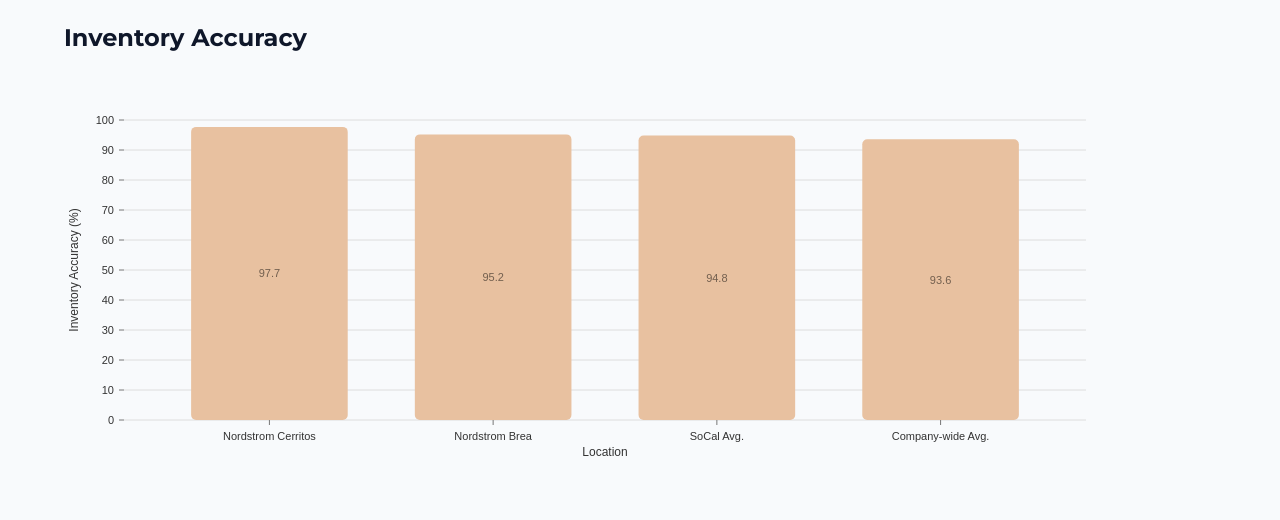
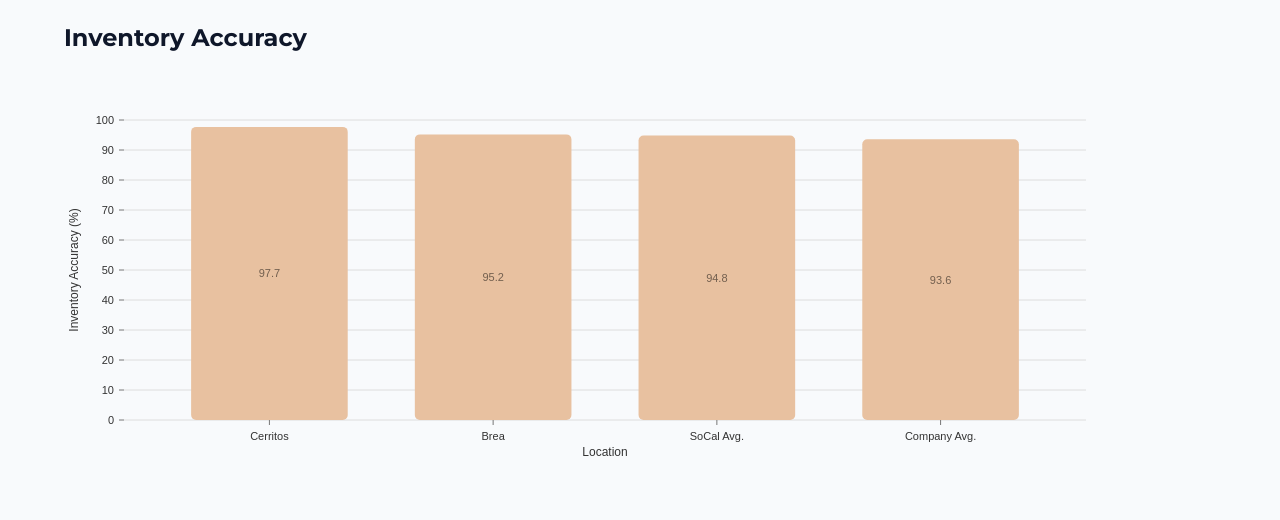
Before and after one commit to palmaisaias/Luis-Pacheco-Portfolio, a React (Vite) app: page /projects in a window 1280 px wide. Shown: the part 226-746 px from the top of the page. Built offline with nearby package versions, Linux system fonts and the light colour scheme.

Commit message:
legend fix

```diff
--- a/src/pages/Projects.tsx
+++ b/src/pages/Projects.tsx
@@ -1,6 +1,6 @@
 // src/pages/Projects.tsx
 
-import React from 'react'
+import React, { useState, useEffect } from 'react'
 import ProjectCard from '../components/ProjectCard'
 import AnimatedSection from '../components/AnimatedSection'
 import { ResponsiveCirclePacking } from '@nivo/circle-packing'
@@ -127,13 +127,24 @@
 }
 
 const InventoryAccuracyChart = () => {
+  const [isMobile, setIsMobile] = useState(false)
+
+  useEffect(() => {
+    const handleResize = () => {
+      setIsMobile(window.innerWidth < 640) // using 640px as mobile breakpoint
+    }
+    handleResize()
+    window.addEventListener('resize', handleResize)
+    return () => window.removeEventListener('resize', handleResize)
+  }, [])
+
   const data = [
     {
-      location: 'Nordstrom Cerritos',
+      location: 'Cerritos',
       Accuracy: 97.7,
     },
     {
-      location: 'Nordstrom Brea',
+      location: 'Brea',
       Accuracy: 95.2,
     },
     {
@@ -141,25 +152,33 @@
       Accuracy: 94.8,
     },
     {
-      location: 'Company-wide Avg.',
+      location: 'Company Avg.',
       Accuracy: 93.6,
     },
-  ];
+  ]
+
+  // On mobile, rotate the tick labels 45° with extra padding
+  const tickRotation = isMobile ? 45 : 0
+  const tickPadding = isMobile ? 10 : 5
+  // Increase bottom margin on mobile to prevent text from being cut off
+  const margin = isMobile
+    ? { top: 50, right: 130, bottom: 80, left: 60 }
+    : { top: 50, right: 130, bottom: 50, left: 60 }
 
   return (
     <ResponsiveBar
       data={data}
       keys={['Accuracy']}
       indexBy="location"
-      margin={{ top: 50, right: 130, bottom: 50, left: 60 }}
+      margin={margin}
       padding={0.3}
       colors={{ scheme: 'nivo' }}
       borderColor={{ from: 'color', modifiers: [['darker', 1.6]] }}
       axisBottom={{
         tickSize: 5,
-        tickPadding: 5,
-        tickRotation: 0,
-        legend: 'Location',
+        tickPadding: tickPadding,
+        tickRotation: tickRotation,
+        legend: isMobile ? '' : 'Location',
         legendPosition: 'middle',
         legendOffset: 32,
       }}
@@ -176,8 +195,8 @@
       labelTextColor={{ from: 'color', modifiers: [['darker', 2]] }}
       animate={true}
     />
-  );
-};
+  )
+}
 
 const Projects: React.FC = () => {
   return (
```
